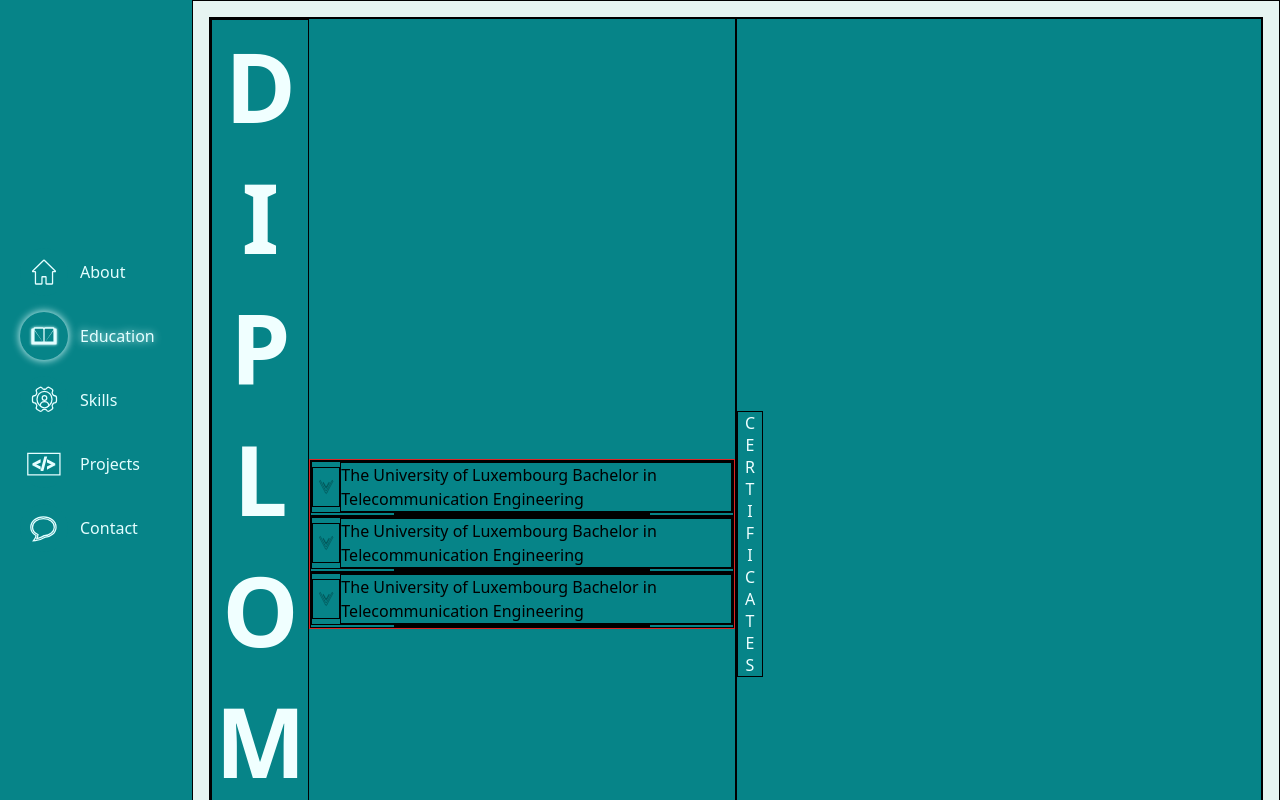
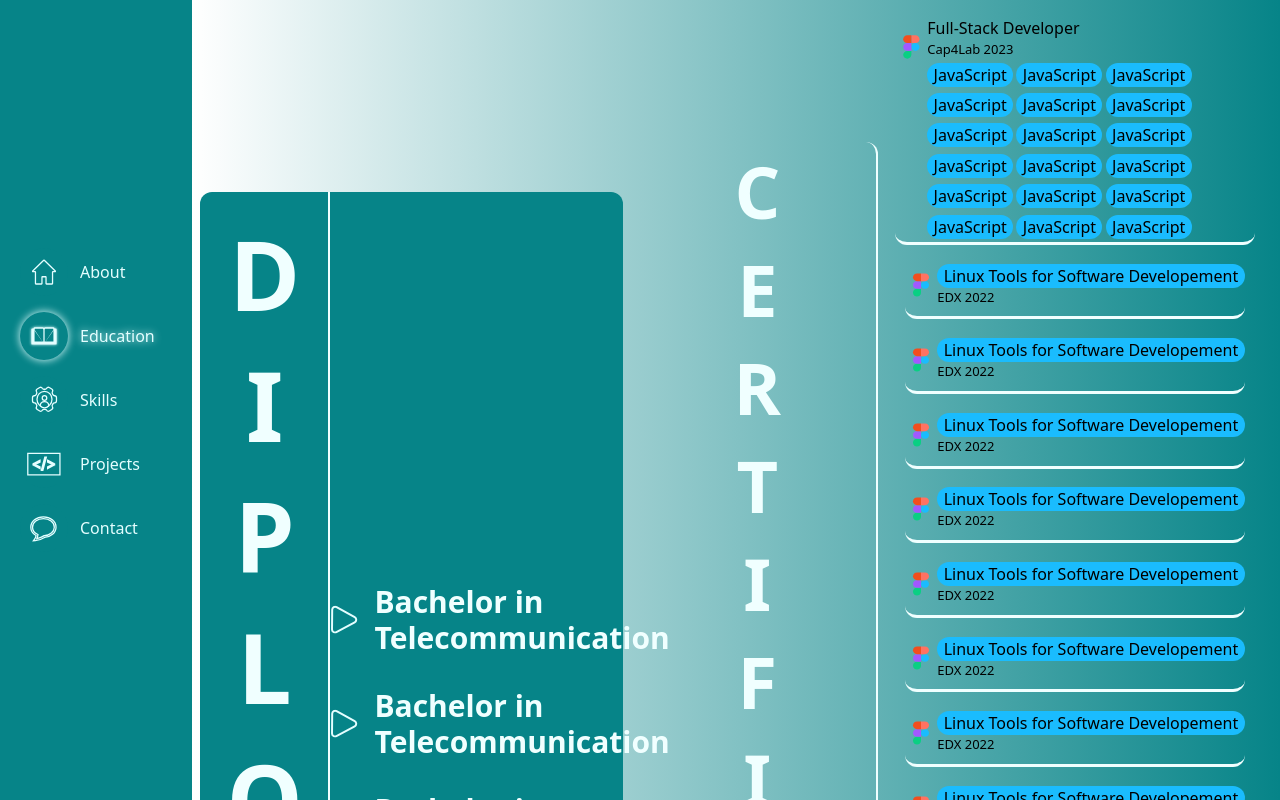
Before and after one commit to wolf-0-0/portfolio, a Vue app: page /education in a window 1280 px wide. Shown: the top 800 px of the page. Built offline with nearby package versions, Linux system fonts and the light colour scheme.

Commit message:
Update on education page

```diff
--- a/src/views/EducationView.vue
+++ b/src/views/EducationView.vue
@@ -1,30 +1,103 @@
 <template>
-  <div class="flex p-4 items-center min-h-screen overflow-y-scroll overflow-x-hidden sm:ml-48 ">
-    <div class="card flex h-full w-full">
-      <div class="flex w-1/2 items-center">
-        <h1 class="text-8xl font-bold flex-shrink">DIPLOMAS</h1>
-        <div class="flex flex-col border-red-600">
+  <div class="background flex p-4 items-center min-h-screen overflow-y-scroll overflow-x-hidden sm:ml-48 ">
+    <div class="flex flex-col lg:flex-row w-full items-center justify-center gap-4">
+      <div class="card flex w-2/5 h-fit items-center">
+        <h1 class="text-8xl font-bold flex-shrink p-4">DIPLOMAS</h1>
+        <div class="flex flex-col gap-4 mx-auto">
           <div v-for="(item, index) in items" :key="index">
             <div class="flex items-center" @click="toggleAccordion(index)">
-              <svg width="40" height="40" viewBox="0 0 120 120" fill="none" xmlns="http://www.w3.org/2000/svg">
-                <path id="arrow-big"
-                  d="M56.6512 85.9635L32.3296 39.9903C29.4248 34.33 29.4248 34.33 31.2923 31.0578C33.2227 29.2573 33.2457 29.3025 36.053 34.8183L36.1556 35.0201C38.1093 38.8583 48.5456 58.9824 53.5248 68.4163M63.3488 85.9635L87.6704 39.9903C90.5752 34.33 90.5752 34.33 88.7077 31.0578C86.7773 29.2573 86.7543 29.3025 83.947 34.8183L83.8444 35.0201C81.8907 38.8583 71.4544 58.9824 66.4752 68.4163M55.8356 84.9057C60.0365 91.6981 60.0365 91.6981 63.9143 84.9057M52.9273 67.3585L55.8356 73.0189C60.0365 79.8113 60.0365 79.8113 63.9143 73.0189L66.8226 67.3585"
-                  stroke="black" stroke-width="1.15094" />
-                <path id="arrow-small"
-                  d="M58.4372 64.1836L47.0871 43.4957C45.7316 40.9485 45.7316 40.9485 46.6031 39.476C47.5039 38.6658 47.5147 38.6861 48.8247 41.1683L48.8726 41.259C49.7844 42.9862 54.6546 52.0421 56.9782 56.2873M61.5628 64.1836L72.9129 43.4957C74.2684 40.9485 74.2684 40.9485 73.3969 39.476C72.4961 38.6658 72.4853 38.6861 71.1753 41.1683L71.1274 41.259C70.2156 42.9862 65.3454 52.0421 63.0218 56.2873M58.0566 63.7075C60.017 66.7642 60.017 66.7642 61.8267 63.7075M56.6994 55.8113L58.0566 58.3585C60.017 61.4151 60.017 61.4151 61.8267 58.3585L63.1839 55.8113"
-                  stroke="black" stroke-width="1.15094" />
+              <svg :class="{ 'rotate': !item.isOpen }" width="43" height="41" viewBox="0 0 43 41" fill="none"
+                xmlns="http://www.w3.org/2000/svg">
+                <path
+                  d="M25.1373 36.6427C23.404 39.7745 18.8878 39.7358 17.2047 36.5747L2.36957 8.71164C0.760994 5.69044 2.96728 2.04993 6.38904 2.07927L36.5018 2.33744C39.9235 2.36677 42.0714 6.04462 40.4149 9.03783L25.1373 36.6427Z"
+                  stroke="#E4FEFF" stroke-width="3.00884" />
               </svg>
-              <p>
-                The University of Luxembourg
-                Bachelor in Telecommunication Engineering
+              <p class="pl-4 text-3xl font-bold">
+                Bachelor in Telecommunication
               </p>
             </div>
-            <img src="@/assets/images/diplomas-1.png" class="mx-auto w-64 h-0" :class="{ 'open': item.isOpen }">
+            <div class="w-full border-white relative pt-4">
+              <hr class="absolute" v-if="item.isOpen">
+              <img src="@/assets/images/diplomas-1.png" class="mx-auto w-80 h-0" :class="{ 'open': item.isOpen }">
+            </div>
           </div>
         </div>
       </div>
-      <div class="flex w-1/2 items-center">
-        <h1>CERTIFICATES</h1>
+      <div class="flex w-3/5  h-fit items-center">
+        <h1 class="cert text-7xl font-bold  w-96 h-fit flex items-center justify-center">CERTIFICATES</h1>
+        <div class="cert-list h-full w-full">
+          <div class="flex cert w-11/12 mx-auto">
+            <svg class=" w-40" width="65" height="62" viewBox="0 0 65 62" fill="none" xmlns="http://www.w3.org/2000/svg">
+              <g clip-path="url(#clip0_177_186)">
+                <path fill-rule="evenodd" clip-rule="evenodd"
+                  d="M16.25 46.5C16.25 42.2199 19.8877 38.75 24.375 38.75H32.5V46.5C32.5 50.7801 28.8622 54.25 24.375 54.25C19.8877 54.25 16.25 50.7801 16.25 46.5Z"
+                  fill="#0ACF83" />
+                <path fill-rule="evenodd" clip-rule="evenodd"
+                  d="M32.5 31C32.5 26.7199 36.1378 23.25 40.625 23.25C45.1122 23.25 48.75 26.7199 48.75 31C48.75 35.2801 45.1122 38.75 40.625 38.75C36.1378 38.75 32.5 35.2801 32.5 31Z"
+                  fill="#1ABCFE" />
+                <path fill-rule="evenodd" clip-rule="evenodd"
+                  d="M16.25 31C16.25 35.2801 19.8877 38.75 24.375 38.75H32.5V23.25H24.375C19.8877 23.25 16.25 26.7199 16.25 31Z"
+                  fill="#A259FF" />
+                <path fill-rule="evenodd" clip-rule="evenodd"
+                  d="M32.5 7.75V23.25H40.625C45.1122 23.25 48.75 19.7801 48.75 15.5C48.75 11.2198 45.1122 7.75 40.625 7.75H32.5Z"
+                  fill="#FF7262" />
+                <path fill-rule="evenodd" clip-rule="evenodd"
+                  d="M16.25 15.5C16.25 19.7801 19.8877 23.25 24.375 23.25H32.5V7.75H24.375C19.8877 7.75 16.25 11.2198 16.25 15.5Z"
+                  fill="#F24E1E" />
+              </g>
+              <defs>
+                <clipPath id="clip0_177_186">
+                  <rect width="65" height="62" fill="white" />
+                </clipPath>
+              </defs>
+            </svg>
+            <div>
+              <h2>Full-Stack Developer</h2>
+              <p class="cap4lab">Cap4Lab 2023</p>
+              <div class="flex flex-wrap">
+                <span v-for="(tag, index) in tags" :key="index">
+                  {{ tag }}
+                </span>
+              </div>
+            </div>
+          </div>
+          <div>
+            <div class="certs">
+              <div class="cert flex items-center" v-for="(cert, index) in certs" :key="index">
+                <svg class=" w-8" width="65" height="62" viewBox="0 0 65 62" fill="none"
+                  xmlns="http://www.w3.org/2000/svg">
+                  <g clip-path="url(#clip0_177_186)">
+                    <path fill-rule="evenodd" clip-rule="evenodd"
+                      d="M16.25 46.5C16.25 42.2199 19.8877 38.75 24.375 38.75H32.5V46.5C32.5 50.7801 28.8622 54.25 24.375 54.25C19.8877 54.25 16.25 50.7801 16.25 46.5Z"
+                      fill="#0ACF83" />
+                    <path fill-rule="evenodd" clip-rule="evenodd"
+                      d="M32.5 31C32.5 26.7199 36.1378 23.25 40.625 23.25C45.1122 23.25 48.75 26.7199 48.75 31C48.75 35.2801 45.1122 38.75 40.625 38.75C36.1378 38.75 32.5 35.2801 32.5 31Z"
+                      fill="#1ABCFE" />
+                    <path fill-rule="evenodd" clip-rule="evenodd"
+                      d="M16.25 31C16.25 35.2801 19.8877 38.75 24.375 38.75H32.5V23.25H24.375C19.8877 23.25 16.25 26.7199 16.25 31Z"
+                      fill="#A259FF" />
+                    <path fill-rule="evenodd" clip-rule="evenodd"
+                      d="M32.5 7.75V23.25H40.625C45.1122 23.25 48.75 19.7801 48.75 15.5C48.75 11.2198 45.1122 7.75 40.625 7.75H32.5Z"
+                      fill="#FF7262" />
+                    <path fill-rule="evenodd" clip-rule="evenodd"
+                      d="M16.25 15.5C16.25 19.7801 19.8877 23.25 24.375 23.25H32.5V7.75H24.375C19.8877 7.75 16.25 11.2198 16.25 15.5Z"
+                      fill="#F24E1E" />
+                  </g>
+                  <defs>
+                    <clipPath id="clip0_177_186">
+                      <rect width="65" height="62" fill="white" />
+                    </clipPath>
+                  </defs>
+                </svg>
+                <div>
+                  <h2 class="title">{{ cert.title }}</h2>
+                  <p class="cap4lab">{{ cert.company }}</p>
+
+                </div>
+              </div>
+            </div>
+          </div>
+        </div>
       </div>
     </div>
   </div>
@@ -34,7 +107,12 @@
 export default {
   data () {
     return {
-      items: Array(3).fill().map(() => ({ isOpen: false }))
+      items: Array(3).fill().map(() => ({ isOpen: false })), // Initialize with 3 items
+      tags: Array(18).fill('JavaScript'), // Initialize with 18 items 16
+      certs: Array(16).fill({
+        title: 'Linux Tools for Software Developement',
+        company: 'EDX 2022'
+      })
     }
   },
   methods: {
@@ -50,28 +128,86 @@
     }
   }
 }
+
 </script>
+<style scoped >
+/* * {
+  border: 1px solid black;
+} */
 
-<style style scoped >
-* {
-  border: 1px solid black;
+.title {
+  padding: 0 0.4rem;
+  border-radius: 16px;
+  background-color: #1ABCFE;
+}
+.cert {
+  border-bottom: 3px solid azure;
+  border-radius: 12px;
 }
 
-img {
-  transition: 1.5s;
+.certs {
+  padding: 0.6rem;
+  display: flex;
+  flex-wrap: wrap;
+  justify-content: center;
+  gap: 0.6rem;
 }
 
-.open {
-  height: 24rem;
+.cap4lab {
+  color: black;
+  font-size: small;
+}
+
+span {
+  margin-block: 0.2rem;
+  margin-right: 0.2rem;
+  padding: 0 0.4rem;
+  border-radius: 16px;
+  background-color: #1ABCFE;
+}
+
+.background {
+  background: linear-gradient(270deg, #068488 0%, #FFF 100%);
 }
 
 h1 {
   writing-mode: vertical-rl;
   text-orientation: upright;
   color: azure;
+  border-right: 2px solid azure;
+}
+
+p {
+  color: azure;
+}
+
+svg {
+  transition: transform 1.5s;
+}
+
+.rotate {
+  transform: rotate(-90deg);
+}
+
+hr {
+  height: 90%;
+  border: 1px solid azure;
+  top: 50%;
+  left: 18px;
+  transform: translateY(-50%);
+}
+
+img {
+  transition: 1.5s;
+  border-radius: 6px;
+}
+
+.open {
+  height: 28.2rem;
 }
 
 .card {
   background-color: #068488;
+  border-radius: 12px;
 }
 </style>
```
